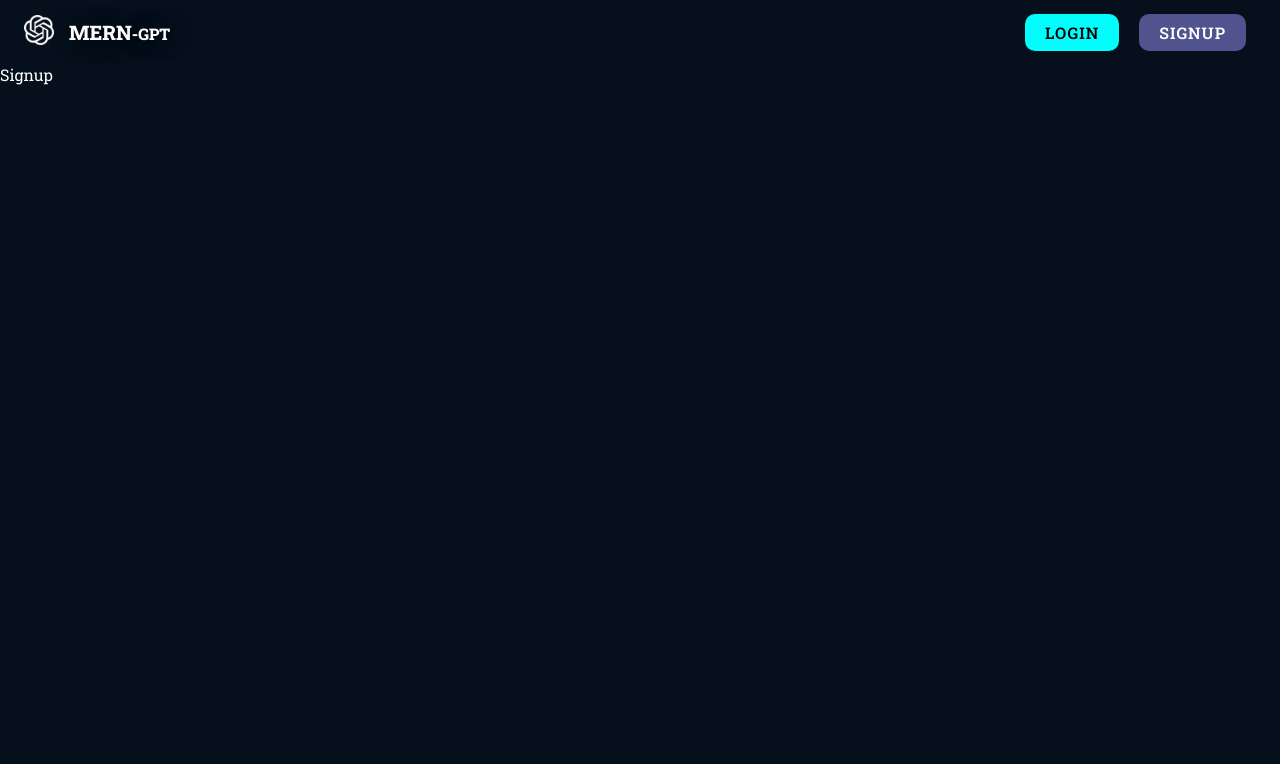
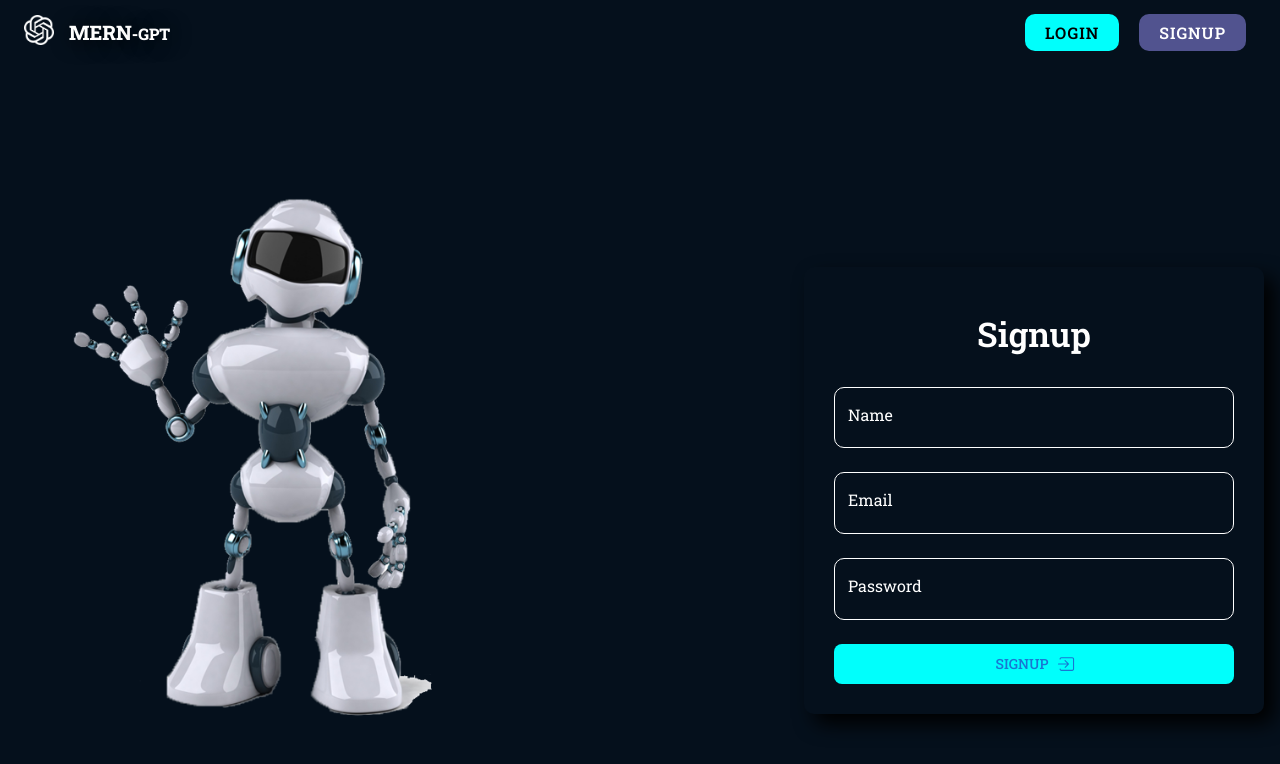
Before and after one commit to Hiep333/mern-ai-chatbot, a React (Vite) app in the folder frontend/: page /signup in a window 1280 px wide. Shown: the top 764 px of the page. Built offline with nearby package versions, Linux system fonts and the light colour scheme; no server answers.

Commit message:
Creating Signup UI

```diff
--- a/frontend/src/pages/Login.tsx
+++ b/frontend/src/pages/Login.tsx
@@ -4,7 +4,6 @@
 import CustomizedInput from '../components/shared/CustomizedInput';
 import {toast} from 'react-hot-toast';
 import { useAuth } from '../context/AuthContext';
-
 
 
 const Login = () => {
--- a/frontend/src/pages/Signup.tsx
+++ b/frontend/src/pages/Signup.tsx
@@ -1,8 +1,98 @@
-import React from 'react';
-
+import React, { useEffect } from "react";
+import { IoIosLogIn } from "react-icons/io";
+import { Box, Typography, Button } from "@mui/material";
+import CustomizedInput from "../components/shared/CustomizedInput";
+import { toast } from "react-hot-toast";
+import { useAuth } from "../context/AuthContext";
+import { useNavigate } from "react-router-dom";
 const Signup = () => {
-    return <div>Signup</div>
-
-}
+  const navigate = useNavigate();
+  const auth = useAuth();
+  const handleSubmit = async (e: React.FormEvent<HTMLFormElement>) => {
+    e.preventDefault();
+    const formData = new FormData(e.currentTarget);
+    const name = formData.get("name") as string;
+    const email = formData.get("email") as string;
+    const password = formData.get("password") as string;
+    try {
+      toast.loading("Signing Up", { id: "signup" });
+      await auth?.signup(name, email, password);
+      toast.success("Signed Up Successfully", { id: "signup" });
+    } catch (error) {
+      console.log(error);
+      toast.error("Signing Up Failed", { id: "signup" });
+    }
+  };
+  useEffect(() => {
+    if (auth?.user) {
+      return navigate("/chat");
+    }
+  }, [auth,navigate]);
+  return (
+    <Box width={"100%"} height={"100%"} display="flex" flex={1}>
+      <Box padding={8} mt={8} display={{ md: "flex", sm: "none", xs: "none" }}>
+        <img src="airobot.png" alt="Robot" style={{ width: "400px" }} />
+      </Box>
+      <Box
+        display={"flex"}
+        flex={{ xs: 1, md: 0.5 }}
+        justifyContent={"center"}
+        alignItems={"center"}
+        padding={2}
+        ml={"auto"}
+        mt={16}
+      >
+        <form
+          onSubmit={handleSubmit}
+          style={{
+            margin: "auto",
+            padding: "30px",
+            boxShadow: "10px 10px 20px #000",
+            borderRadius: "10px",
+            border: "none",
+          }}
+        >
+          <Box
+            sx={{
+              display: "flex",
+              flexDirection: "column",
+              justifyContent: "center",
+            }}
+          >
+            <Typography
+              variant="h4"
+              textAlign="center"
+              padding={2}
+              fontWeight={600}
+            >
+              Signup
+            </Typography>
+            <CustomizedInput type="text" name="name" label="Name" />
+            <CustomizedInput type="email" name="email" label="Email" />
+            <CustomizedInput type="password" name="password" label="Password" />
+            <Button
+              type="submit"
+              sx={{
+                px: 2,
+                py: 1,
+                mt: 2,
+                width: "400px",
+                borderRadius: 2,
+                bgcolor: "#00fffc",
+                ":hover": {
+                  bgcolor: "white",
+                  color: "black",
+                },
+              }}
+              endIcon={<IoIosLogIn />}
+            >
+              Signup
+            </Button>
+          </Box>
+        </form>
+      </Box>
+    </Box>
+  );
+};
 
 export default Signup;
```
